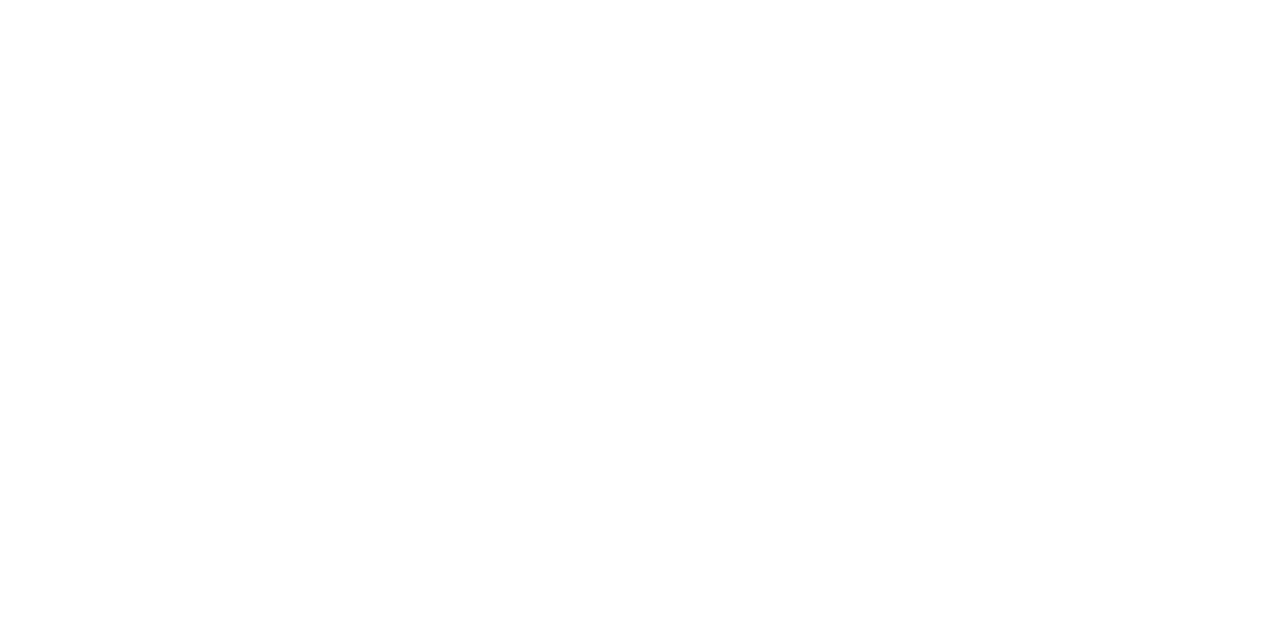
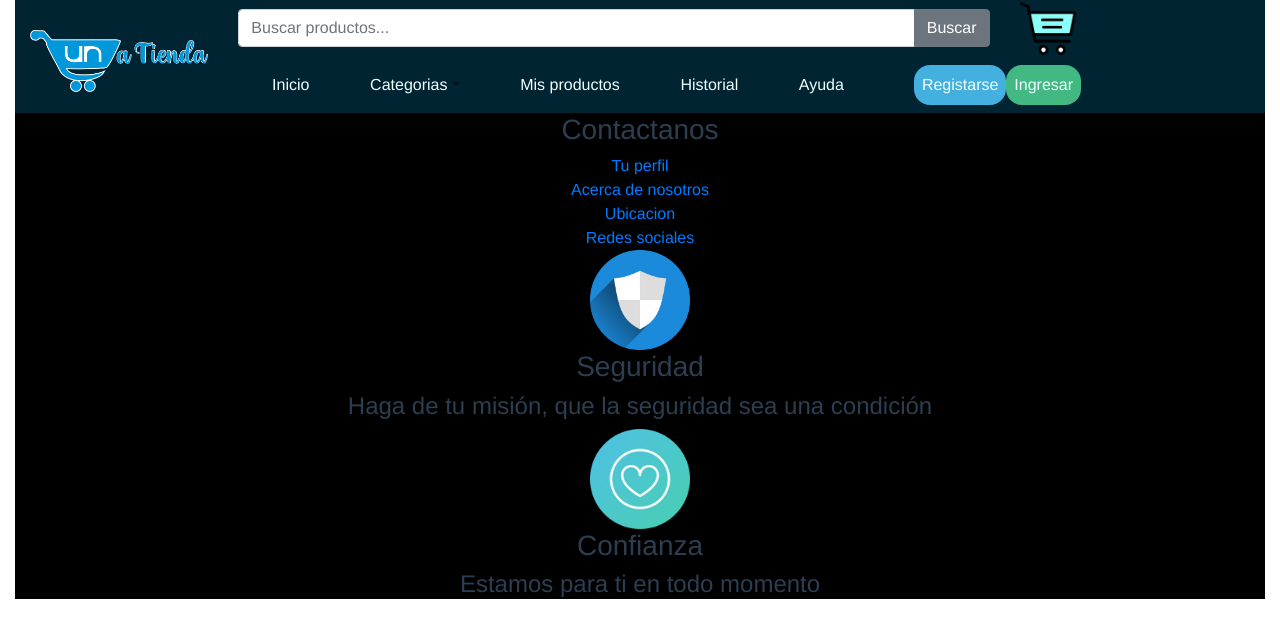
Before and after one commit to UNa-Tienda/frontend, a Vue app: page /shopping_cart in a window 1280 px wide. Shown: the top 638 px of the page. Built offline with nearby package versions, Linux system fonts and the light colour scheme.

Commit message:
vista creada y cambios iniciales

```diff
--- a/src/router.js
+++ b/src/router.js
@@ -5,6 +5,7 @@
 import Register from "./views/Register";
 import ForgotPassword from "./views/ForgotPassword";
 import Profile from "./views/Profile.vue";
+import Shopping_cart from "@/views/Shopping_cart";
 
 Vue.use(Router);
 
@@ -37,5 +38,10 @@
       name: "profile",
       component: Profile,
     },
+    {
+      path: "/shopping_cart",
+      name: "shopping_cart",
+      component: Shopping_cart,
+    },
   ],
 });
--- /dev/null
+++ b/src/views/Shopping_cart.vue
@@ -0,0 +1,36 @@
+<template>
+<div class="container-fluid">
+
+  <div
+      id="topMenu_div"
+      class="position-sticky"
+      style="position: relative; z-index: 1000"
+  >
+    <TopMenu />
+  </div>
+
+
+
+
+  <div>
+    <Footer />
+  </div>
+</div>
+</template>
+
+<script>
+import TopMenu from "@/components/TopMenu";
+import Footer from "@/components/Footer";
+
+export default {
+  components: {
+    TopMenu,
+    Footer,
+  },
+}
+
+</script>
+
+<style scoped>
+
+</style>
```
